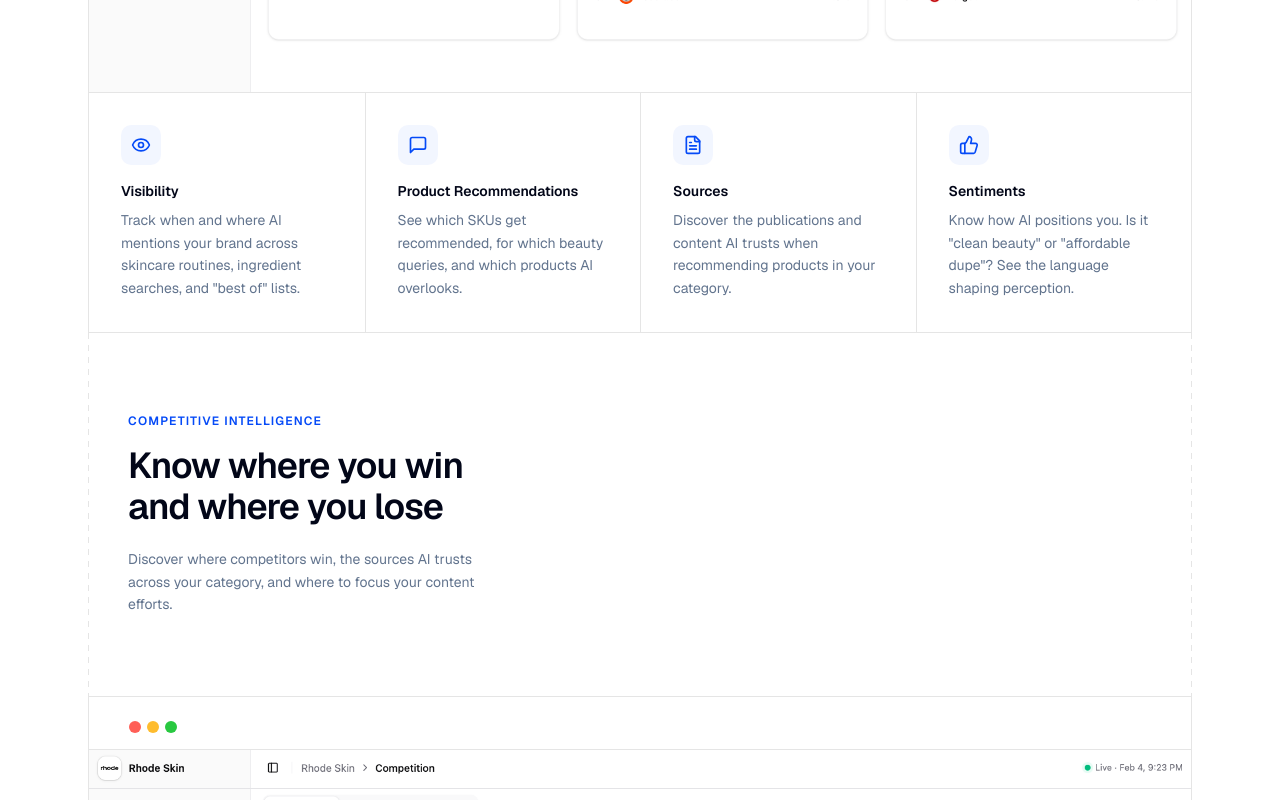
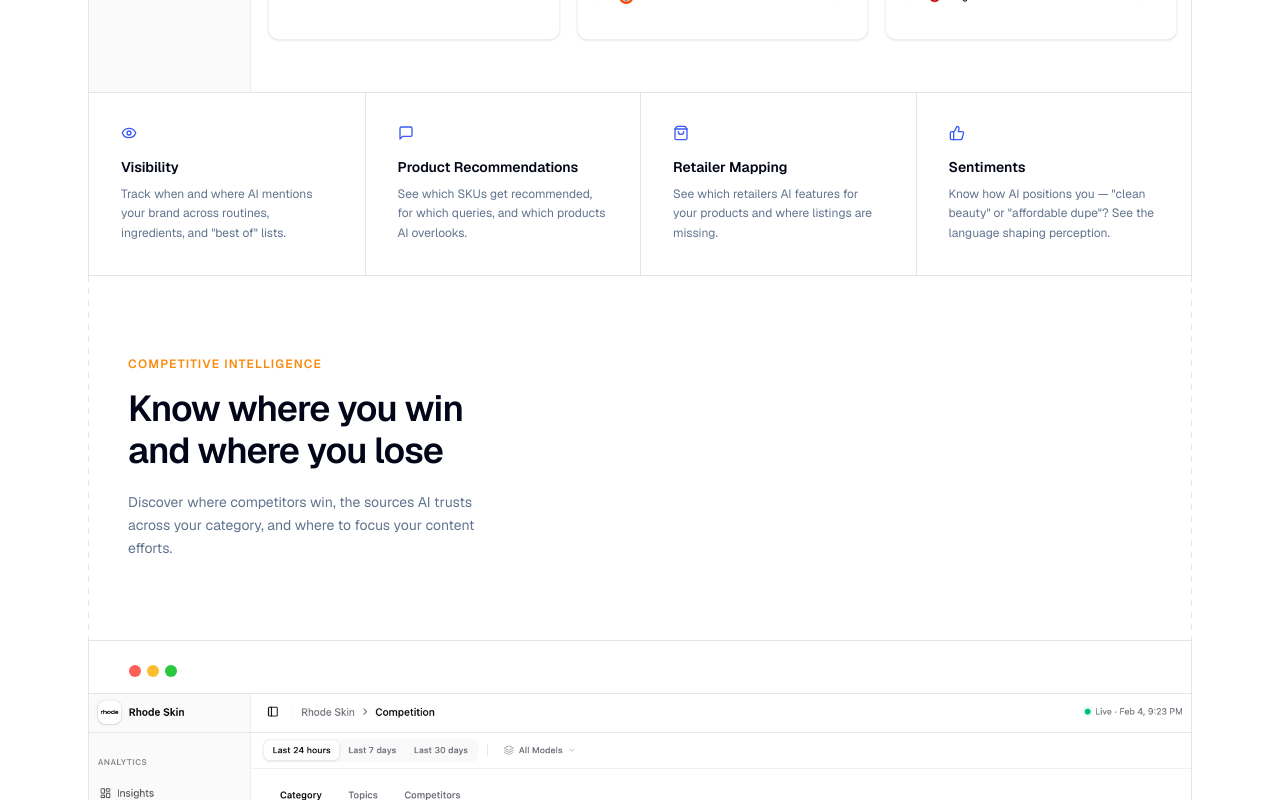
Before and after one commit to dannylee1020/rix-landing, a SvelteKit app: page / in a window 1280 px wide. Shown: the part 1520-2320 px from the top of the page. Built offline with nearby package versions, Linux system fonts and the light colour scheme.

Commit message:
feat: update landing

```diff
--- a/src/app.css
+++ b/src/app.css
@@ -19,6 +19,14 @@
 	--brand: #054af7;
 	--brand-hover: #1e2dd4;
 	--brand-light: rgba(5, 74, 247, 0.05);
+
+	/* Section accent colors */
+	--color-visibility: hsl(230, 92%, 60%);
+	--color-visibility-light: hsla(230, 92%, 60%, 0.12);
+	--color-competitive: hsl(32, 95%, 52%);
+	--color-competitive-light: hsla(32, 95%, 52%, 0.12);
+	--color-source: hsl(162, 72%, 42%);
+	--color-source-light: hsla(162, 72%, 42%, 0.12);
 
 	/* Grid line colors */
 	--grid-line: rgba(0, 0, 0, 0.06);
@@ -94,6 +102,14 @@
 	--sidebar-accent-foreground: oklch(0.984 0.003 247.858);
 	--sidebar-border: oklch(1 0 0 / 10%);
 	--sidebar-ring: oklch(0.551 0.027 264.364);
+
+	/* Dark mode section accent colors */
+	--color-visibility: hsl(230, 92%, 70%);
+	--color-visibility-light: hsla(230, 92%, 70%, 0.15);
+	--color-competitive: hsl(32, 95%, 62%);
+	--color-competitive-light: hsla(32, 95%, 62%, 0.15);
+	--color-source: hsl(162, 72%, 52%);
+	--color-source-light: hsla(162, 72%, 52%, 0.15);
 
 	/* Dark mode grid lines */
 	--grid-line: rgba(255, 255, 255, 0.06);
--- a/src/lib/components/sections/FAQ.svelte
+++ b/src/lib/components/sections/FAQ.svelte
@@ -72,8 +72,10 @@
 		<div class="grid-container-bordered">
 			<div class="px-6 py-24 md:px-10">
 				<!-- Section header -->
-				<div class="mx-auto max-w-xl text-center mb-12">
-					<span class="mb-3 inline-block text-xs font-semibold tracking-widest text-[var(--brand)] uppercase">
+				<div class="mx-auto mb-12 max-w-xl text-center">
+					<span
+						class="mb-3 inline-block text-xs font-semibold tracking-widest text-[var(--brand)] uppercase"
+					>
 						FAQ
 					</span>
 					<h2 class="text-2xl font-semibold tracking-tight text-foreground md:text-3xl">
@@ -93,7 +95,10 @@
 								>
 									<span class="pr-4 text-sm font-medium text-foreground">{faq.question}</span>
 									<ChevronDown
-										class="h-4 w-4 flex-shrink-0 text-muted-foreground transition-transform duration-150 {openIndex === index ? 'rotate-180' : ''}"
+										class="h-4 w-4 flex-shrink-0 text-muted-foreground transition-transform duration-150 {openIndex ===
+										index
+											? 'rotate-180'
+											: ''}"
 									/>
 								</button>
 								{#if openIndex === index}
--- a/src/lib/components/sections/FeatureSection.svelte
+++ b/src/lib/components/sections/FeatureSection.svelte
@@ -14,16 +14,17 @@
 		image: string;
 		imageAlt: string;
 		features: Feature[];
+		accent?: string;
 	}
 
-	let { label, headline, description, image, imageAlt, features }: Props = $props();
+	let { label, headline, description, image, imageAlt, features, accent = 'var(--brand)' }: Props = $props();
 </script>
 
 <section class="mx-auto max-w-6xl px-6">
 	<!-- Header row with dotted borders - left aligned -->
 	<div class="header-row-dotted">
 		<div class="px-6 py-16 text-left md:px-10 md:py-20">
-			<span class="mb-4 block text-xs font-semibold tracking-widest text-[var(--brand)] uppercase">
+			<span class="mb-4 block text-xs font-semibold tracking-widest uppercase" style="color: {accent}">
 				{label}
 			</span>
 			<h2
@@ -62,15 +63,13 @@
 			{#each features as feature, index}
 				{@const Icon = feature.icon}
 				<div class="feature-card {index > 0 ? 'feature-card-border' : ''}">
-					<div
-						class="mb-4 flex h-10 w-10 items-center justify-center rounded-lg bg-[var(--brand-light)]"
-					>
-						<Icon class="h-5 w-5 text-[var(--brand)]" />
+					<div class="mb-4">
+						<Icon class="h-4 w-4" style="color: {accent}" />
 					</div>
 					<h3 class="mb-2 text-sm font-semibold text-foreground">
 						{feature.title}
 					</h3>
-					<p class="text-sm leading-relaxed text-muted-foreground">
+					<p class="text-xs leading-relaxed text-muted-foreground">
 						{feature.description}
 					</p>
 				</div>
--- a/src/routes/+page.svelte
+++ b/src/routes/+page.svelte
@@ -13,7 +13,7 @@
 		ChartNoAxesColumn,
 		Search,
 		Compass,
-		FileText,
+		ShoppingBag,
 		Award,
 		ExternalLink,
 		Globe,
@@ -25,25 +25,25 @@
 			icon: Eye,
 			title: 'Visibility',
 			description:
-				'Track when and where AI mentions your brand across skincare routines, ingredient searches, and "best of" lists.'
+				'Track when and where AI mentions your brand across routines, ingredients, and "best of" lists.'
 		},
 		{
 			icon: MessageSquare,
 			title: 'Product Recommendations',
 			description:
-				'See which SKUs get recommended, for which beauty queries, and which products AI overlooks.'
+				'See which SKUs get recommended, for which queries, and which products AI overlooks.'
 		},
 		{
-			icon: FileText,
-			title: 'Sources',
+			icon: ShoppingBag,
+			title: 'Retailer Mapping',
 			description:
-				'Discover the publications and content AI trusts when recommending products in your category.'
+				'See which retailers AI features for your products and where listings are missing.'
 		},
 		{
 			icon: ThumbsUp,
 			title: 'Sentiments',
 			description:
-				'Know how AI positions you. Is it "clean beauty" or "affordable dupe"? See the language shaping perception.'
+				'Know how AI positions you — "clean beauty" or "affordable dupe"? See the language shaping perception.'
 		}
 	];
 
@@ -51,26 +51,22 @@
 		{
 			icon: Award,
 			title: 'Authority Ranking',
-			description:
-				'Sources scored and ranked by domain authority. See which publications AI trusts most in your category.'
+			description: 'See which publications AI trusts most in your category.'
 		},
 		{
 			icon: ExternalLink,
 			title: 'Full Attribution',
-			description:
-				'Every citation linked to its exact URL. Verify what AI read and what it surfaced about your brand.'
+			description: 'Verify what AI read and what it surfaced about your brand.'
 		},
 		{
 			icon: Globe,
 			title: 'Crawl Coverage',
-			description:
-				'Every page AI analyzed to build its response — the complete research trail behind each recommendation.'
+			description: 'The complete research trail behind each recommendation.'
 		},
 		{
 			icon: BarChart3,
 			title: 'Citation Frequency',
-			description:
-				'Track how often each source appears across queries to spot publications with outsized influence on AI recommendations.'
+			description: 'Track and spot publications with outsized influence on AI recommendations.'
 		}
 	];
 
@@ -79,25 +75,25 @@
 			icon: ChartNoAxesColumn,
 			title: 'Category Competition',
 			description:
-				'See how you rank against competitors across your category. Know where you lead and where you fall behind.'
+				'See how you rank against competitors. Know where you lead and where you fall behind.'
 		},
 		{
 			icon: Search,
 			title: 'Topic Competition',
 			description:
-				'Track who dominates specific queries like "best retinol serum" or "hydrating moisturizer for dry skin."'
+				'Track who dominates specific queries like "best retinol serum" or "hydrating moisturizer."'
 		},
 		{
 			icon: Compass,
 			title: 'Head to Head',
 			description:
-				'Deep dive into any competitor. Compare recommendations, positioning, and the sources driving their visibility.'
+				'Compare any competitor on recommendations, positioning, and the sources driving their visibility.'
 		},
 		{
 			icon: TrendingUp,
 			title: 'Actionable Insights',
 			description:
-				'Spot gaps, uncover opportunities, and get clear next steps on how to close the distance.'
+				'Spot gaps, uncover opportunities, and get clear next steps to close the distance.'
 		}
 	];
 </script>
@@ -186,10 +182,11 @@
 		<FeatureSection
 			label="AI Visibility"
 			headline="See how AI engines<br />talk about you"
-			description="See your brand through AI's eyes - visibility rankings, product recommendations, trusted sources, and the exact language AI uses to describe you."
+			description="See your brand through AI's eyes - visibility rankings, product recommendations, retail channels, and the exact language AI uses to describe you."
 			image="/overview.png"
 			imageAlt="AI Visibility Dashboard"
 			features={visibilityFeatures}
+			accent="var(--color-visibility)"
 		/>
 		<FeatureSection
 			label="Competitive Intelligence"
@@ -198,6 +195,7 @@
 			image="/competition.png"
 			imageAlt="Competitive Intelligence Dashboard"
 			features={competitiveFeatures}
+			accent="var(--color-competitive)"
 		/>
 		<FeatureSection
 			label="Source Analytics"
@@ -206,6 +204,7 @@
 			image="/sources.png"
 			imageAlt="Source Analytics Dashboard"
 			features={sourceFeatures}
+			accent="var(--color-source)"
 		/>
 		<FAQ />
 	</main>
```
